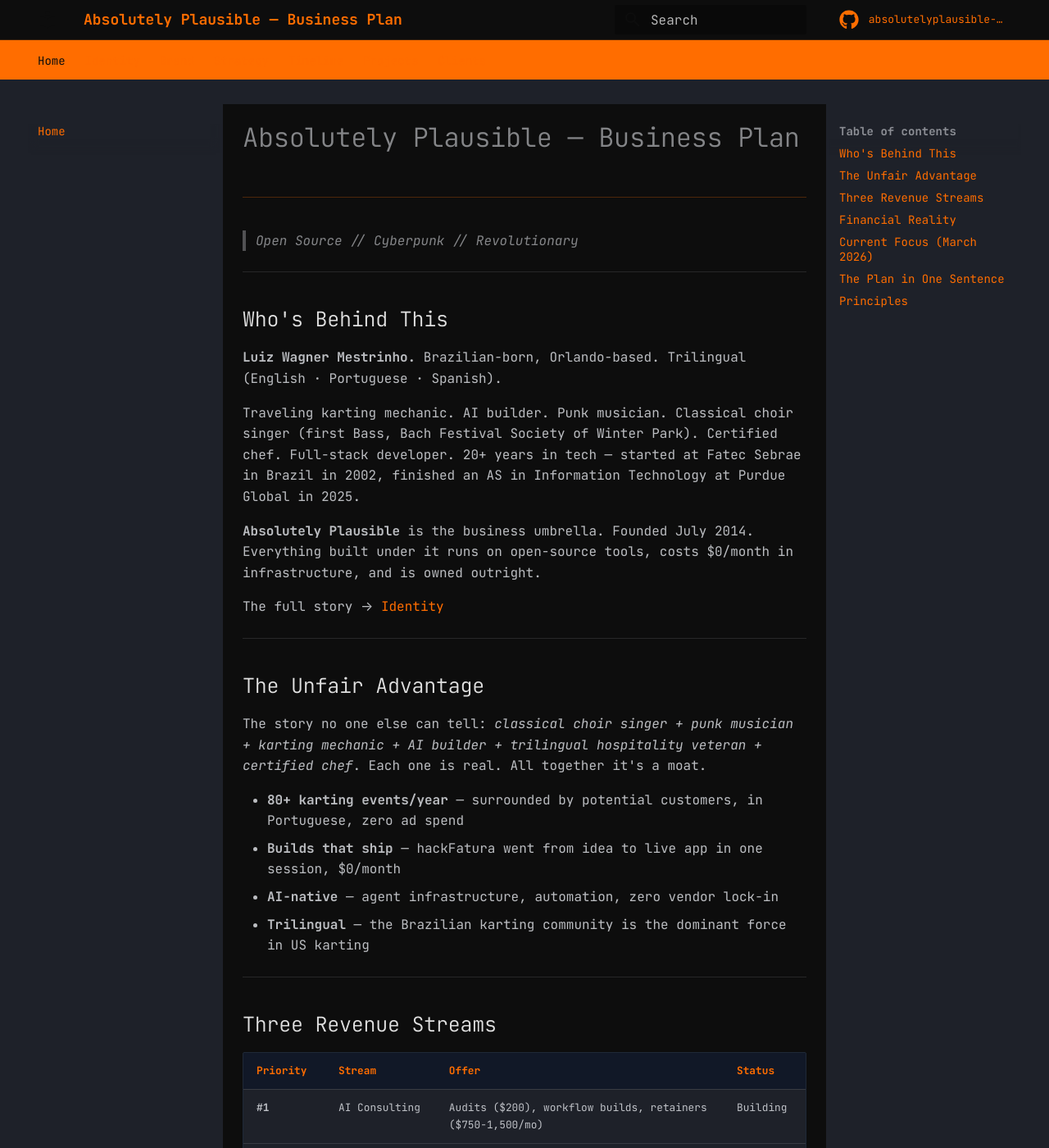
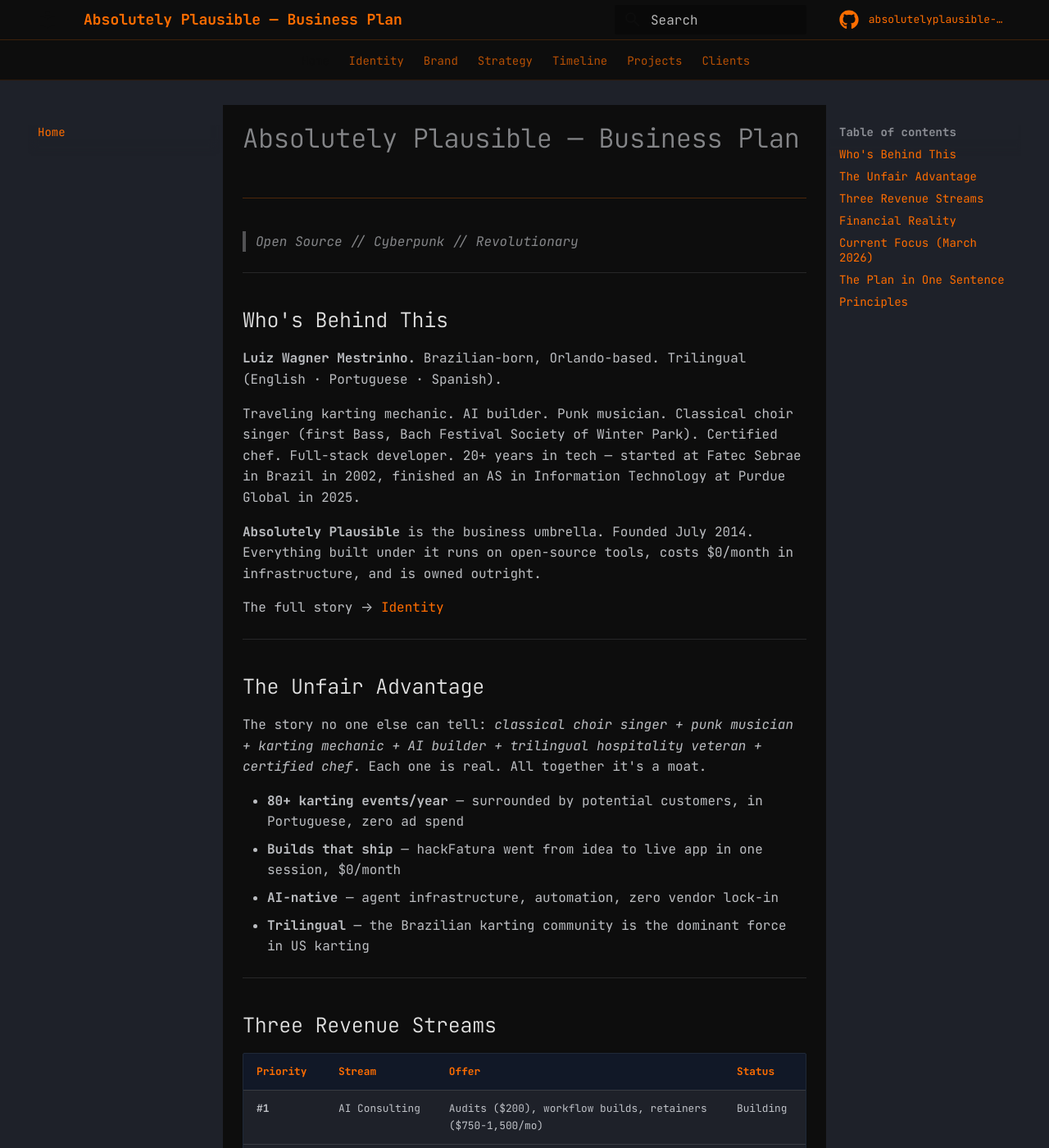
Before and after one commit to wmestrinho/absolutelyplausible-business-plan, an MkDocs documentation site: the page built from docs/index.md, in a window 1280 px wide and 1400 px high. Shown: the whole window at 82% size. Built offline with MkDocs 1.6.1 and Material for MkDocs 9.7.7, drawn with Linux system fonts in a browser that asks for light colours; comment, search, counter and statistics services are not loaded.

Commit message:
Fix responsive layout for vertical monitors — v0.2.1 beta
MkDocs Material collapses sidebar + nav tabs below 1220px. A vertical
monitor (1080px wide) loses both. Fix: override breakpoints to keep
sidebar sticky and tabs visible from 960px (60em) upward. Mobile
drawer behaviour preserved below 960px.

- Nav tabs: force visible from 960px+
- Left sidebar: sticky panel from 960px–1219px (off-canvas below 960px)
- Secondary TOC sidebar: hidden at mid-width to free up content space
- Tables: horizontal scroll on overflow (fixes wide tables on narrow screens)
- Hamburger toggle hidden when sidebar is always visible

Co-Authored-By: Claude Sonnet 4.6 <noreply@anthropic.com>

```diff
--- a/docs/stylesheets/extra.css
+++ b/docs/stylesheets/extra.css
@@ -87,11 +87,15 @@ code {
 /* Tables */
 .md-typeset table:not([class]) {
   border: 1px solid #1f2937;
+  display: block;
+  overflow-x: auto;
+  -webkit-overflow-scrolling: touch;
 }
 
 .md-typeset table:not([class]) th {
   background-color: #111827;
   color: #ff6d00;
+  white-space: nowrap;
 }
 
 .md-typeset table:not([class]) tr:hover {
@@ -103,3 +107,78 @@ code {
   background-color: #0d0d0d;
   border-top: 1px solid #1f2937;
 }
+
+/* ============================================================
+   RESPONSIVE — Vertical monitor / mid-width display support
+   MkDocs Material collapses sidebar + tabs below 76.25em (1220px).
+   These overrides keep both visible from 60em (960px) upward.
+   Below 60em (mobile): standard drawer behaviour is preserved.
+   ============================================================ */
+
+/* Keep navigation tabs visible from 960px */
+@media screen and (min-width: 60em) {
+  .md-tabs {
+    display: flex !important;
+    background-color: #0d0d0d;
+    border-bottom: 1px solid #ff6d0022;
+  }
+
+  .md-tabs__list {
+    padding: 0;
+  }
+}
+
+/* Keep left sidebar visible and sticky from 960px */
+@media screen and (min-width: 60em) and (max-width: 76.1875em) {
+  /* Sidebar: switch from off-canvas drawer to sticky panel */
+  .md-sidebar--primary {
+    position: sticky !important;
+    top: 3.6rem !important; /* header + tabs height */
+    height: calc(100vh - 3.6rem) !important;
+    overflow-y: auto;
+    display: flex !important;
+    flex-shrink: 0;
+    background-color: #0d0d0d;
+    border-right: 1px solid #1f2937;
+    z-index: 5;
+  }
+
+  /* Remove the transform that slides sidebar off-screen */
+  .md-sidebar--primary .md-sidebar__scrollwrap {
+    max-height: none !important;
+    overflow-y: auto;
+  }
+
+  /* Prevent the drawer overlay from blocking content */
+  .md-overlay {
+    display: none !important;
+  }
+
+  /* Hide the hamburger toggle — sidebar is always visible */
+  .md-header__button.md-icon[for="__drawer"] {
+    display: none !important;
+  }
+
+  /* Layout: sidebar + content side by side */
+  .md-container {
+    display: flex;
+    align-items: flex-start;
+  }
+
+  .md-main {
+    flex: 1;
+    min-width: 0;
+  }
+
+  .md-main__inner {
+    margin-left: 0;
+    padding-top: 1rem;
+  }
+}
+
+/* Secondary sidebar (table of contents) — hide on mid-width to save space */
+@media screen and (min-width: 60em) and (max-width: 76.1875em) {
+  .md-sidebar--secondary {
+    display: none !important;
+  }
+}
```
